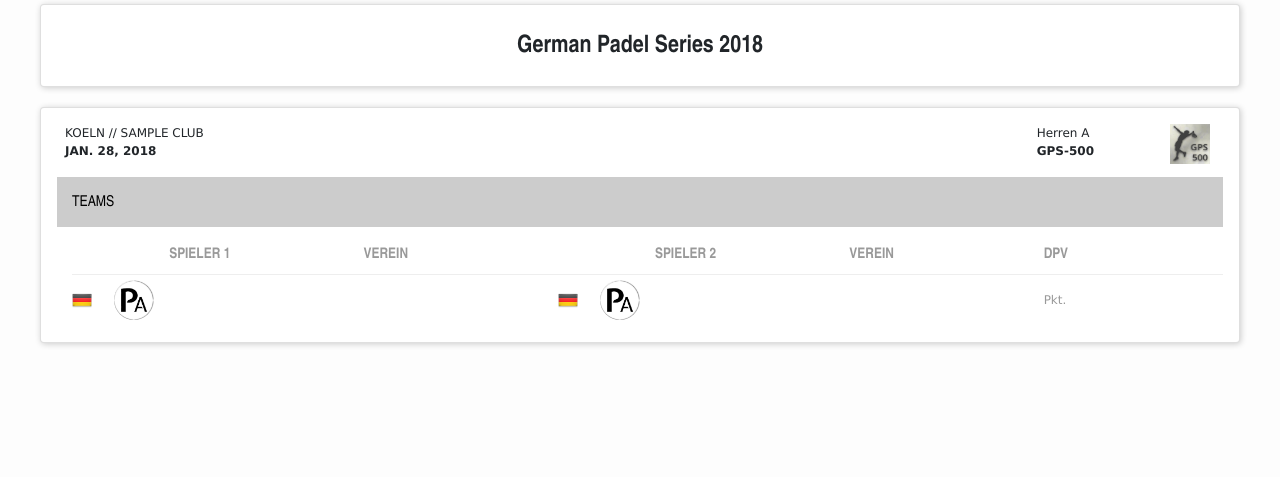
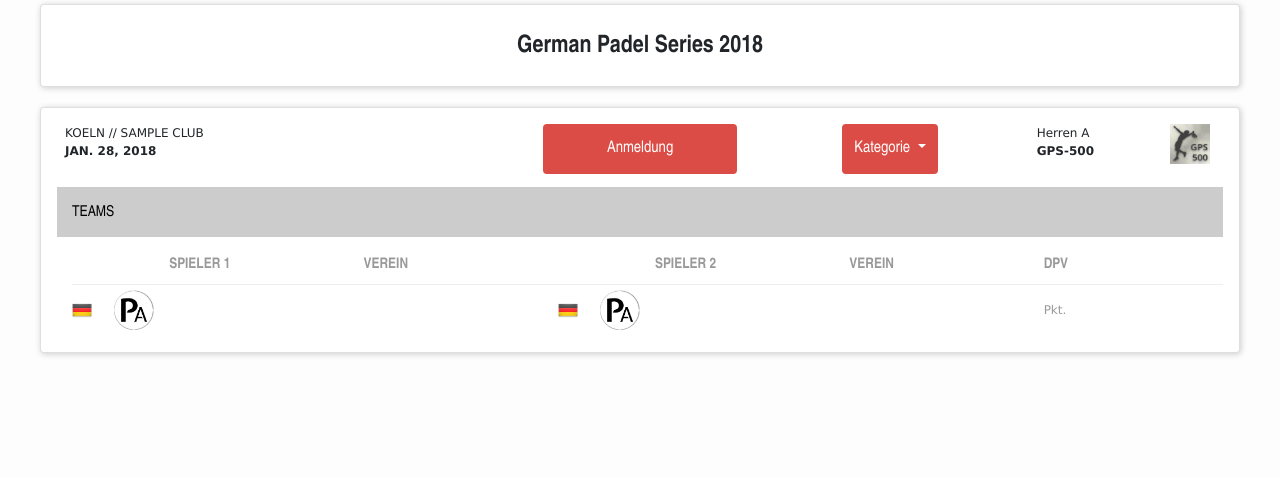
Before and after one commit to paconte/padelanalytics, a Django app: template anmeldung/templates/tournament.html in a window 1280 px wide. Shown: the part 118-595 px from the top of the page. Run offline with Django 3.2, Linux system fonts and the light colour scheme; data comes from the database, SQL or seed files in the repository; tables that the repository leaves empty hold one stand-in row (values such as "Sample post"); the template is opened without the code that fills it: values that come from a table or form of the project are taken from there, most other values are stand-ins (such as "Sample title", 1, 10 or a date in 2020); some libraries are stand-ins or nearby versions.

Commit message:
Buttons "Anmeldung" and "Kategorie" in the Head of the tournament

```diff
--- a/anmeldung/static/css/Anmeldung.css
+++ b/anmeldung/static/css/Anmeldung.css
@@ -10,7 +10,7 @@ body 						{background-color: #fdfdfd; font-family: Arial Narrow}
 .card 						{box-shadow: 1px 1px 6px 0 rgba(0,0,0,0.2); transition: 0.3s; margin-top: 20px; padding: 16px}
 .card:hover 				{box-shadow: 3px 3px 12px 0 rgba(0,0,0,0.2);}
 
-.card button 				{background-color: #ccc; float: left; border:none; color: white; height: 50px; padding: 12px; }
+.card button 				{background-color: #DC4C46; float: left; border:none; color: white; height: 50px; padding: 12px; }
 .card button ul 			{text-align: center}
 
 .card .category				{width: 40px; margin: 0 5px}
--- a/anmeldung/templates/tournament.html
+++ b/anmeldung/templates/tournament.html
@@ -15,29 +15,44 @@
 
     <div class="card">
         <div class="box">
-
+            <!-- Logo Serie -->
                 <div class="col-xs-12 col-sm-1" style="float: right">
                     <div style="float: right; margin-bottom: 8px">
                         <img class="col_1 category" src="{% static 'images/kategorien/gps500.jpg' %}" alt="GPS-500">
                     </div>
                 </div>
+            <!-- Serie y Categoria -->
                 <div class="col-xs-12 col-sm-1" style="float: right">
                     <a class="text_tournament_title">{{tournament.category}}</a>
                     <a class="text_tournament_title" style="width: 200%; text-transform: uppercase; font-weight: bold;">{{tournament.serie}}</a>
-
                 </div>
-
-            <div class="col-xs-12 col-sm-9" style="left: 0px">
+            <!-- Menú desplegable Categorias -->
+                {% if similar_tournaments|length != 0 %}
+                    <div class="dropdown col-xs-12 col-sm-2" style="float: right; opacity: 0,5">
+                      <button class="btn btn-danger dropdown-toggle" type="button" id="dropdownMenuButton" data-toggle="dropdown" aria-haspopup="true" aria-expanded="false">
+                        Kategorie
+                      </button>
+                      <div class="dropdown-menu" aria-labelledby="dropdownMenuButton">
+                        {% for category, id in similar_tournaments.items %}
+                        <a class="dropdown-item" href="{% url 'tournament' id %}">{{category}}</a>
+                          {% endfor %}
+                      </div>
+                    </div>
+                {% endif %}
+            <!-- 1 Espacio libre -->
+                <div class="col-sm-1" style="float: right"></div>
+            <!-- Anmeldung -->
+                <button type="button" class="col-xs-12 col-sm-2 btn btn-danger" style="float: right; margin-bottom: 8px">Anmeldung</button>
+            <!-- Ciudad y Club Arriba -->
+                <div class="col-xs-12 col-sm-5" style="left: 0px">
                     <a class="text_tournament_title" style="width: 100%; text-transform: uppercase">{{tournament.city}} // {{tournament.club}}</a>
-
                 </div>
-
-            <div class="col-xs-12 col-sm-9" style="left: 0px">
+            <!-- Fecha Abajo -->
+                <div class="col-xs-12 col-sm-5" style="left: 0px">
                     <a class="text_tournament_title" style="width: 100%; text-transform: uppercase; font-weight: bold;">{{tournament.date}}</a>
                 </div>
-
-            <!-- Aquí comienza el html importado de Dreamweaver */-->
-
+            <!-- Lista de equipos apuntados */-->
+                {% if teams|length != 0 %}
                 <button class="accordion active">Teams</button>
                 <div class="panel" style="max-height:inherit">
                     <div class="teams_title">
@@ -96,6 +111,7 @@
                     <!-- Aquí termina el html importado de Dreamweaver */-->
 
                 </div>
+                {% endif %}
         </div>
     </div>
 </div>
```
Lines whose indentation alone changed are shown as unchanged.
